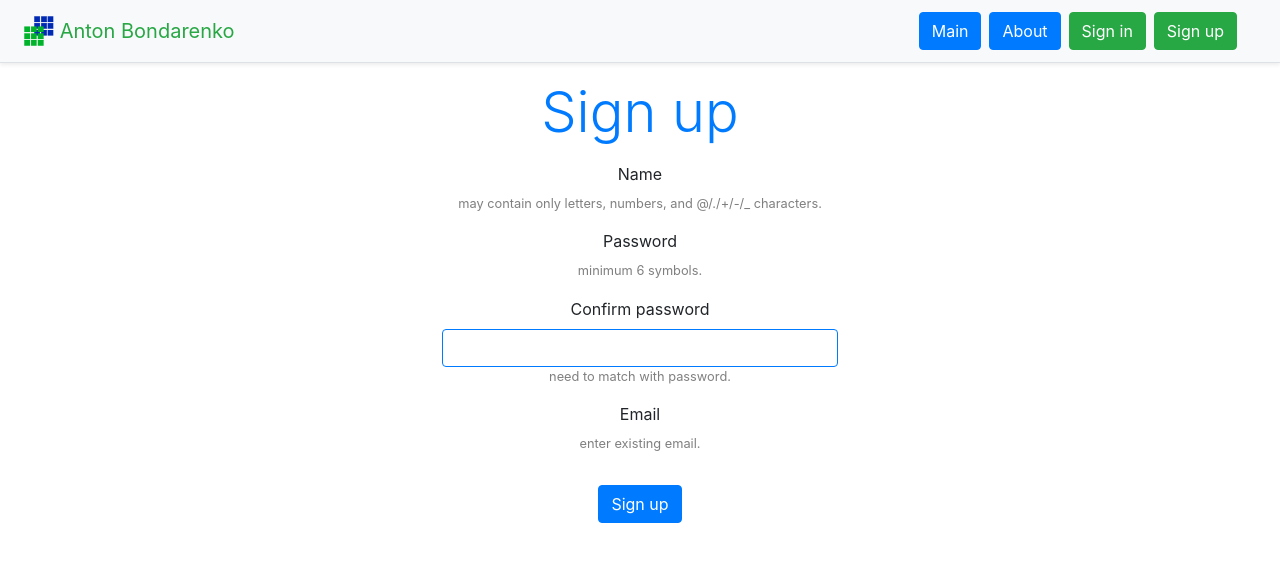
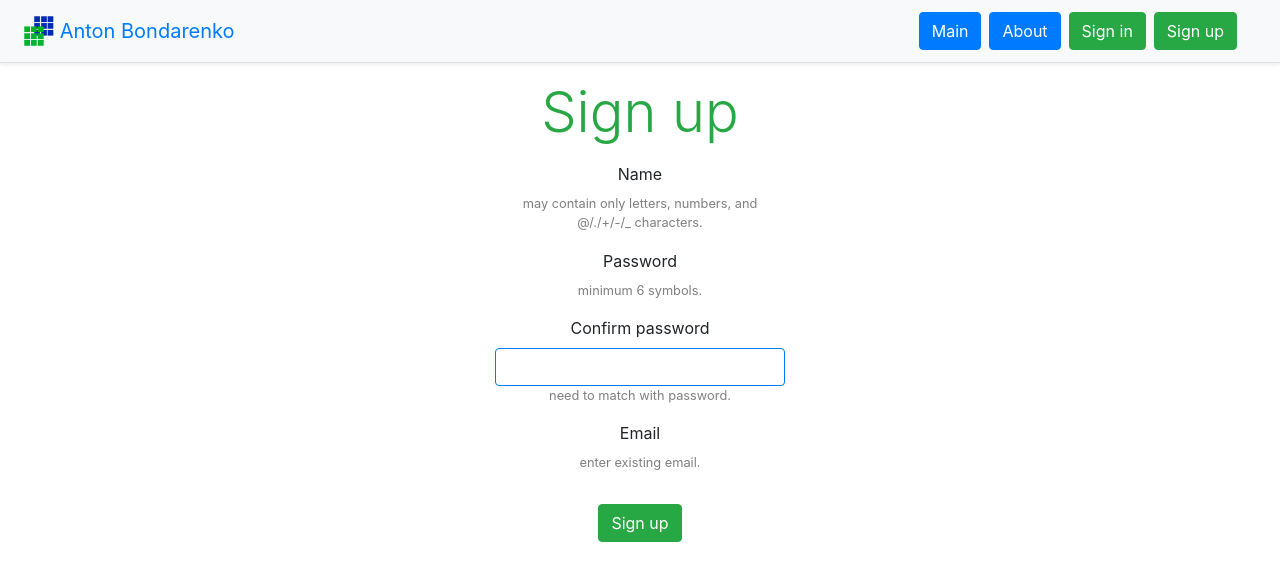
Before and after one commit to AntonMiracle/MySite, a Django app: template src/main/python/main/templates/main/registration.html in a window 1280 px wide. Shown: the top 581 px of the page. Run offline with Django 3.2, Linux system fonts and the light colour scheme; the template is opened without the code that fills it, so the values that code supplies are empty; some libraries are stand-ins or nearby versions.

Commit message:
Update forms.py, registration.html, login.html, wrapper.html - update designes

```diff
--- a/src/main/python/main/templates/main/login.html
+++ b/src/main/python/main/templates/main/login.html
@@ -3,11 +3,11 @@
 {% block content %}
 <div class="container-fluid text-center">
     <div class="row justify-content-sm-center">
-        <div class="col-xs-12 col-md-4">
+        <div class="col-xs-12 col-md-2">
             <form action="" method="post" class="form-signin">
 
                 {% csrf_token %}
-                <h1 class="text-primary mb-3 display-4">Sign in</h1>
+                <h1 class="text-success mb-3 display-4">Sign in</h1>
 
                 <div class="form-group">
                     <label for="inputUsername">Name</label>
@@ -33,7 +33,7 @@
                     {{ form.password }}
                 </div>
 
-                <button class="btn btn-primary m-3" type="submit">Sign in</button>
+                <button class="btn btn-success m-3" type="submit">Sign in</button>
 
             </form>
         </div>
--- a/src/main/python/main/templates/main/registration.html
+++ b/src/main/python/main/templates/main/registration.html
@@ -3,12 +3,12 @@
 {% block content %}
     <div class="container-fluid text-center">
         <div class="row justify-content-sm-center">
-            <div class="col-xs-12 col-md-4">
+            <div class="col-xs-12 col-md-3">
                 <form action="" method="post" class="form-signin"
                       oninput='password.setCustomValidity(password.value != confirm_password.value ? "Passwords do not match" : "")'>
 
                     {% csrf_token %}
-                    <h1 class="text-primary mb-3 display-4">Sign up</h1>
+                    <h1 class="text-success mb-3 display-4">Sign up</h1>
 
                     <div class="form-group">
                         <label for="inputUsername">Name</label>
@@ -63,7 +63,7 @@
                             enter existing email.
                         </small>
                     </div>
-                    <button class="btn btn-primary m-3" type="submit">Sign up</button>
+                    <button class="btn btn-success m-3" type="submit">Sign up</button>
 
                 </form>
             </div>
--- a/src/main/python/main/templates/main/wrapper.html
+++ b/src/main/python/main/templates/main/wrapper.html
@@ -14,7 +14,7 @@
 <body>
 <div>
     <nav class="navbar navbar-expand-lg navbar-light bg-light shadow-sm mb-3 border-bottom px-md-4 align-items-center">
-        <a class="navbar-brand text-success" href="#">
+        <a class="navbar-brand text-primary" href="{% url 'main' %}">
             <img src="/static/main/brand.png" width="30" class="d-inline-block align-top" alt="">
             Anton Bondarenko
         </a>
```
Also changed, not shown: src/main/python/main/forms.py (+5 -5 lines).
